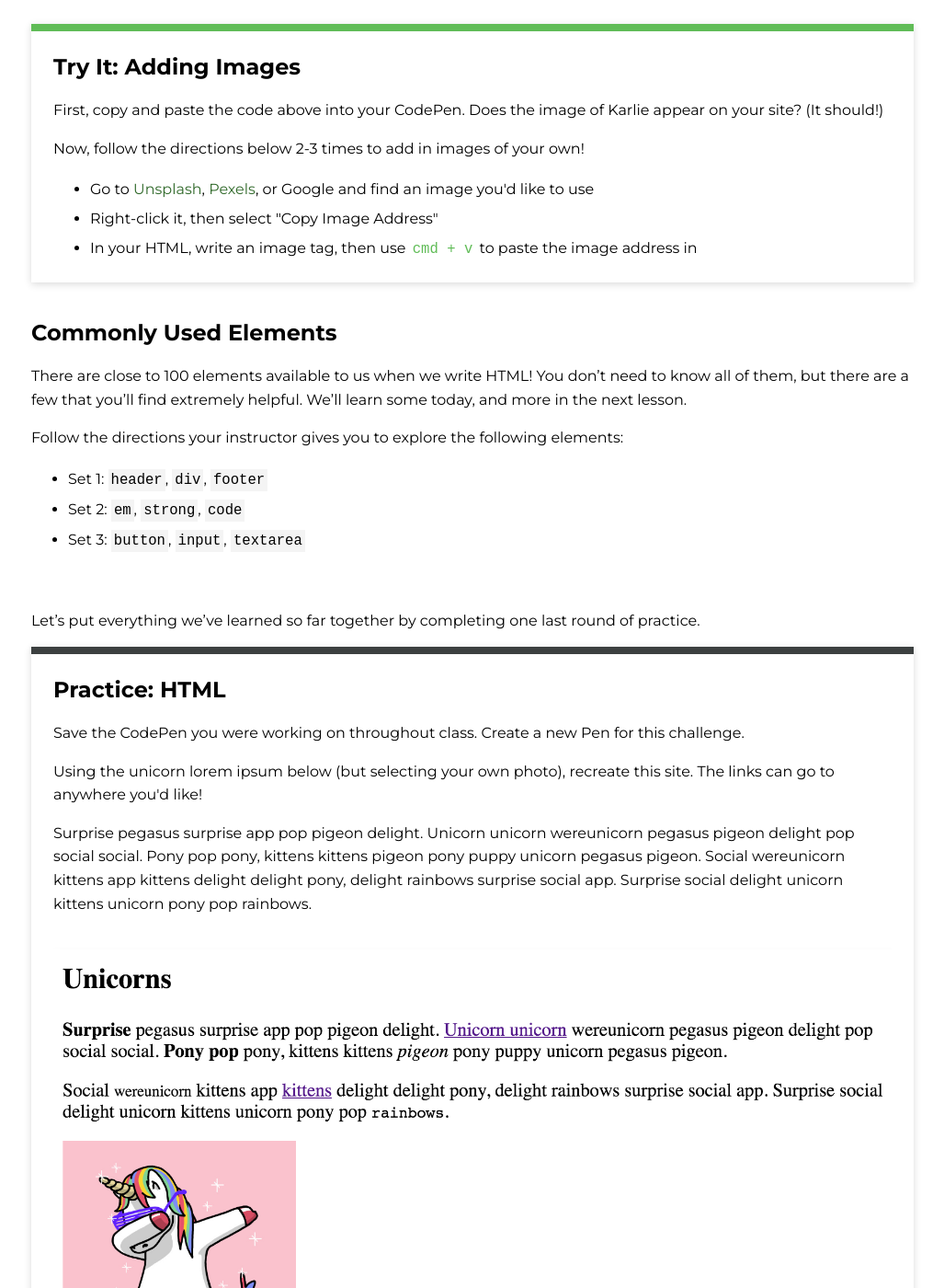
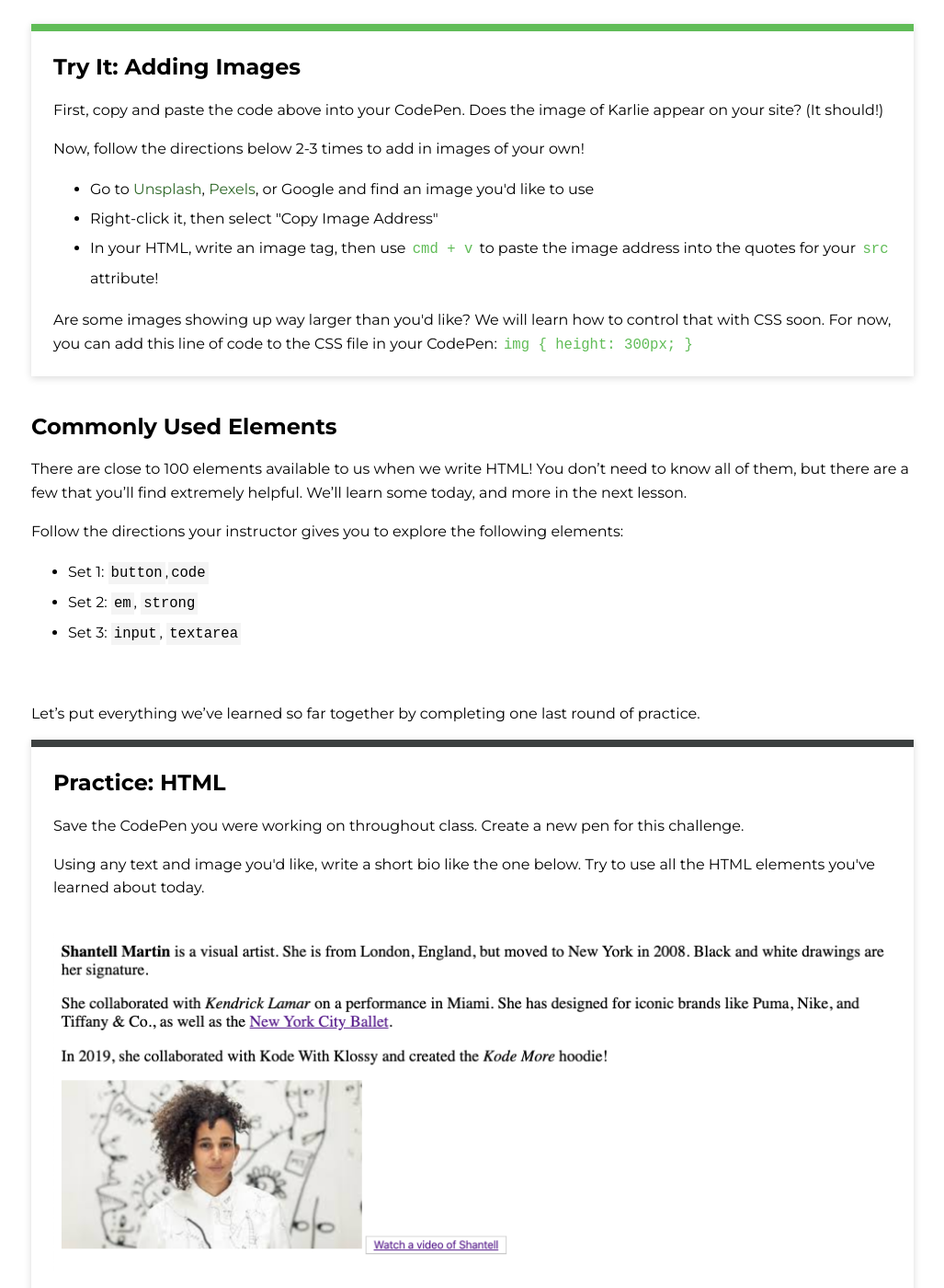
Before and after one commit to ameseee/kwk-curriculum-site, a Jekyll site: the page built from web-app/lessons/html-intro/index.md, in a window 1280 px wide and 1400 px high, scrolled down 4020 px. Shown: the whole window at 92% size, without its empty margins (126-1153 px from the left). Built offline with Jekyll 4.4.1, drawn with Linux system fonts in a browser that asks for light colours; nearby versions of some CDN libraries; some of the changed text lies outside the part shown.

Commit message:
Update Intro to HTML Practice based on content changes for 2020

```diff
--- a/web-app/lessons/html-intro/index.md
+++ b/web-app/lessons/html-intro/index.md
@@ -109,8 +109,9 @@
   <ul>
     <li>Go to <a href="https://unsplash.com/">Unsplash</a>, <a href="https://www.pexels.com/">Pexels</a>, or Google and find an image you'd like to use</li>
     <li>Right-click it, then select "Copy Image Address"</li>
-    <li>In your HTML, write an image tag, then use <code class="try-it-code">cmd + v</code> to paste the image address in</li>
+    <li>In your HTML, write an image tag, then use <code class="try-it-code">cmd + v</code> to paste the image address into the quotes for your <code class="try-it-code">src</code> attribute!</li>
   </ul>
+  <p>Are some images showing up way larger than you'd like? We will learn how to control that with CSS soon. For now, you can add this line of code to the CSS file in your CodePen: <code class="try-it-code">img { height: 300px; } </code></p>
 </div>
 
 ## Commonly Used Elements
@@ -119,9 +120,9 @@
 
 Follow the directions your instructor gives you to explore the following elements:
 
-- Set 1: `header`, `div`, `footer`
-- Set 2: `em`, `strong`, `code`
-- Set 3: `button`, `input`, `textarea`
+- Set 1: `button`,`code`
+- Set 2: `em`, `strong`
+- Set 3: `input`, `textarea`
 
 <br>
 
@@ -129,9 +130,9 @@
 
 <div class="practice">
   <h2>Practice: HTML</h2>
-  <p>Save the CodePen you were working on throughout class. Create a new Pen for this challenge.</p>
-  <p>Using the unicorn lorem ipsum below (but selecting your own photo), recreate this site. The links can go to anywhere you'd like!</p>
-  <p>Surprise pegasus surprise app pop pigeon delight. Unicorn unicorn wereunicorn pegasus pigeon delight pop social social. Pony pop pony, kittens kittens pigeon pony puppy unicorn pegasus pigeon. Social wereunicorn kittens app kittens delight delight pony, delight rainbows surprise social app. Surprise social delight unicorn kittens unicorn pony pop rainbows.</p>
+  <p>Save the CodePen you were working on throughout class. Create a new pen for this challenge.</p>
+  <p>Using any text and image you'd like, write a short bio like the one below. Try to use all the HTML elements you've learned about today.</p>
   <br>
-  <img src="./assets/recreate-unicorn.png">
+  <img src="./assets/shantell-martin.png">
+  <p>Just for a frame of reference, a total of 10 elements were used to create the bio above, and 6 unique elements were used!</p>
 </div>
```
Also changed, not shown: web-app/lessons/html-intro/assets/recreate-unicorn.png (deleted), web-app/lessons/html-intro/assets/shantell-martin.png (added).
